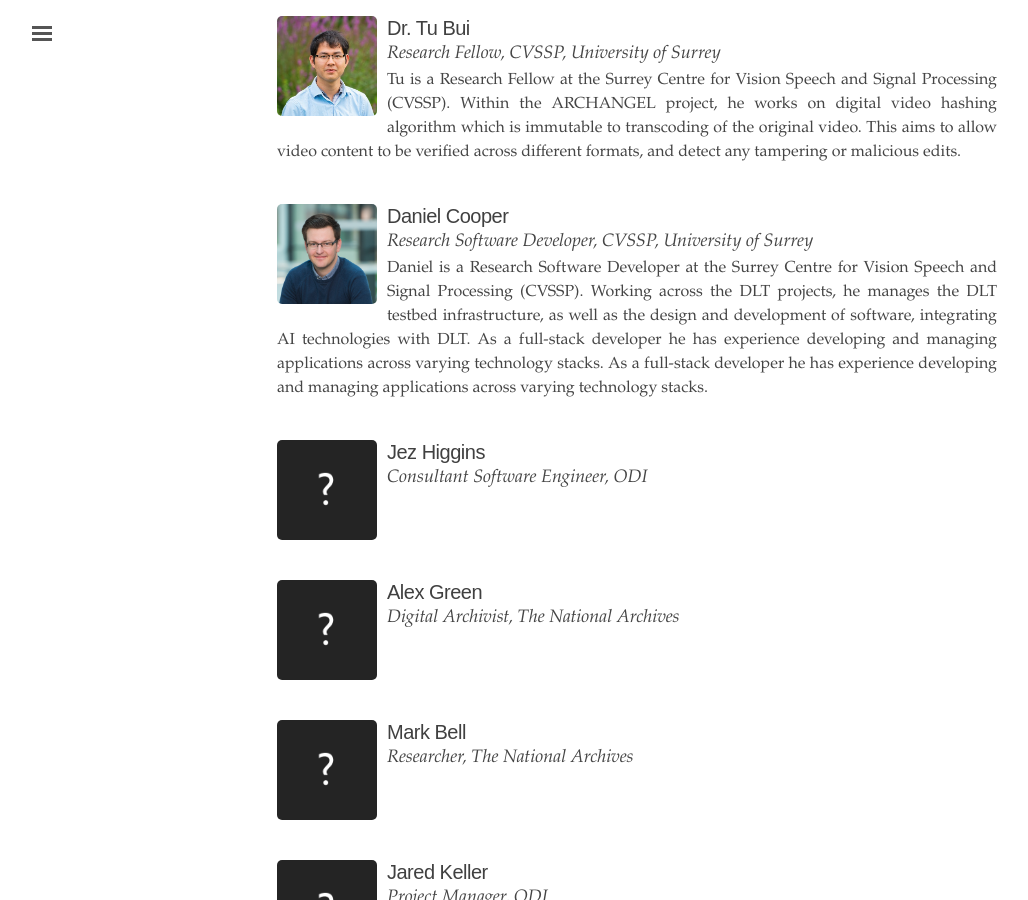
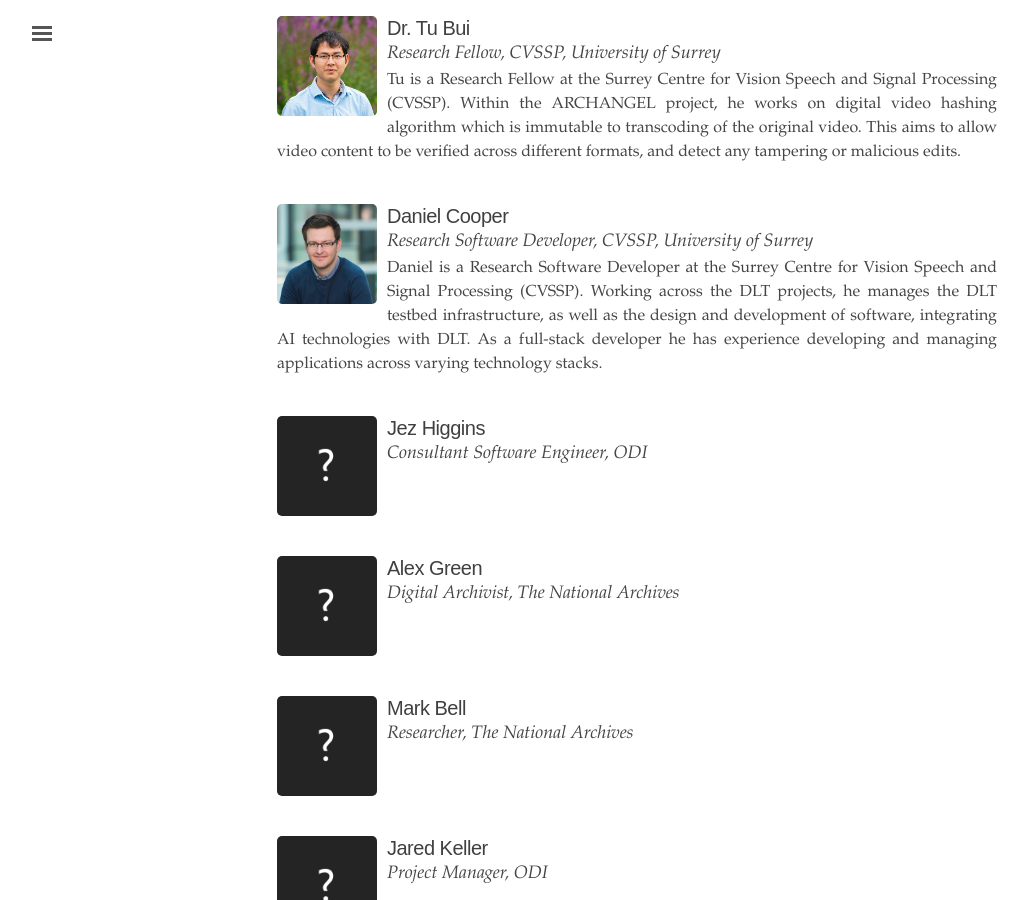
Before and after one commit to archangel-dlt/website, a Jekyll site: the page built from people.md, in a window 1280 px wide and 900 px high, scrolled down 1163 px. Shown: the whole window, without its empty margins (3-1031 px from the left). Built offline with Jekyll 4.4.1, drawn with Linux system fonts in a browser that asks for light colours.

Commit message:
Remove duplicated line

```diff
--- a/_data/people.yml
+++ b/_data/people.yml
@@ -30,7 +30,7 @@
   - image: danielcooper.png
     name: Daniel Cooper
     position: Research Software Developer, CVSSP, University of Surrey
-    bio: 'Daniel is a Research Software Developer at the Surrey Centre for Vision Speech and Signal Processing (CVSSP). Working across the DLT projects, he manages the DLT testbed infrastructure, as well as the design and development of software, integrating AI technologies with DLT. As a full-stack developer he has experience developing and managing applications across varying technology stacks. As a full-stack developer he has experience developing and managing applications across varying technology stacks.'
+    bio: 'Daniel is a Research Software Developer at the Surrey Centre for Vision Speech and Signal Processing (CVSSP). Working across the DLT projects, he manages the DLT testbed infrastructure, as well as the design and development of software, integrating AI technologies with DLT. As a full-stack developer he has experience developing and managing applications across varying technology stacks.'
 
   - image: noname.png
     name: Jez Higgins
```
